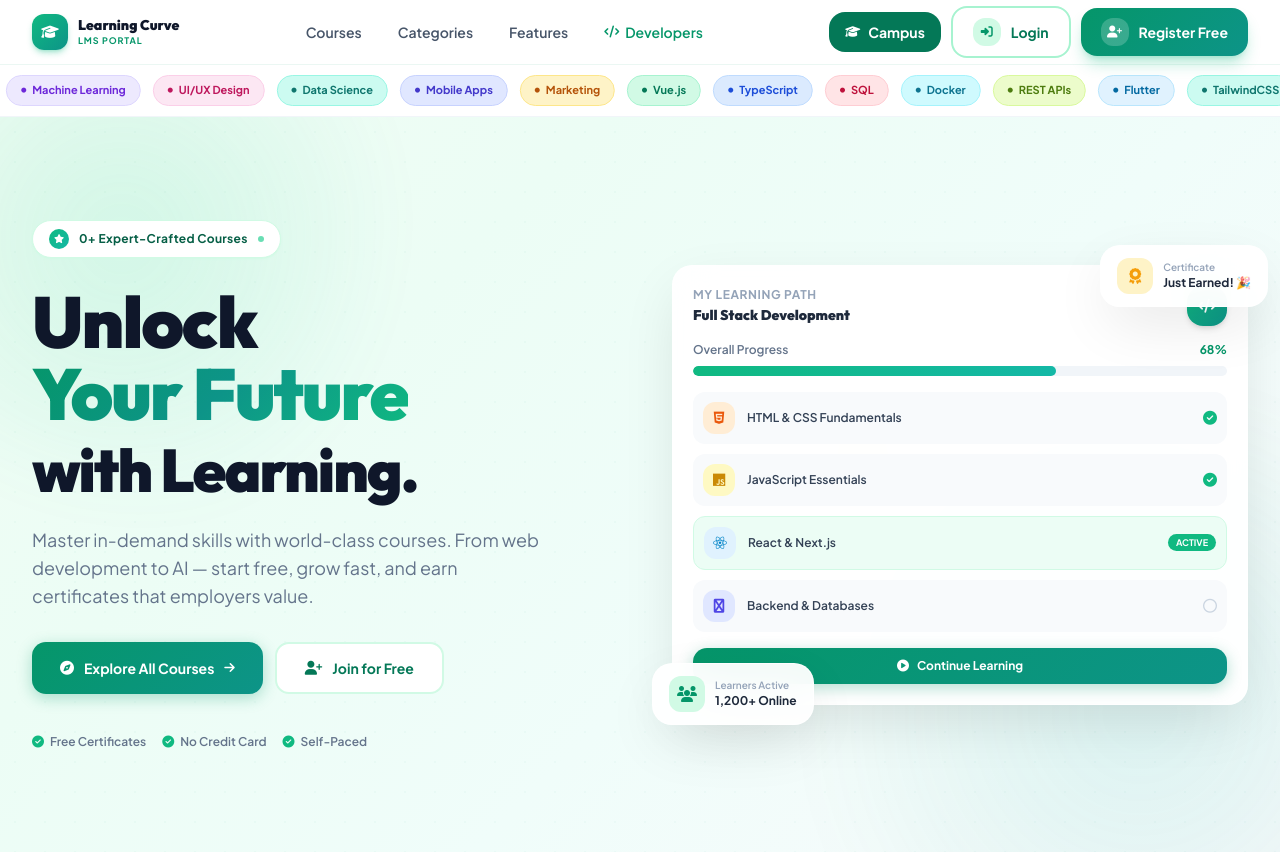
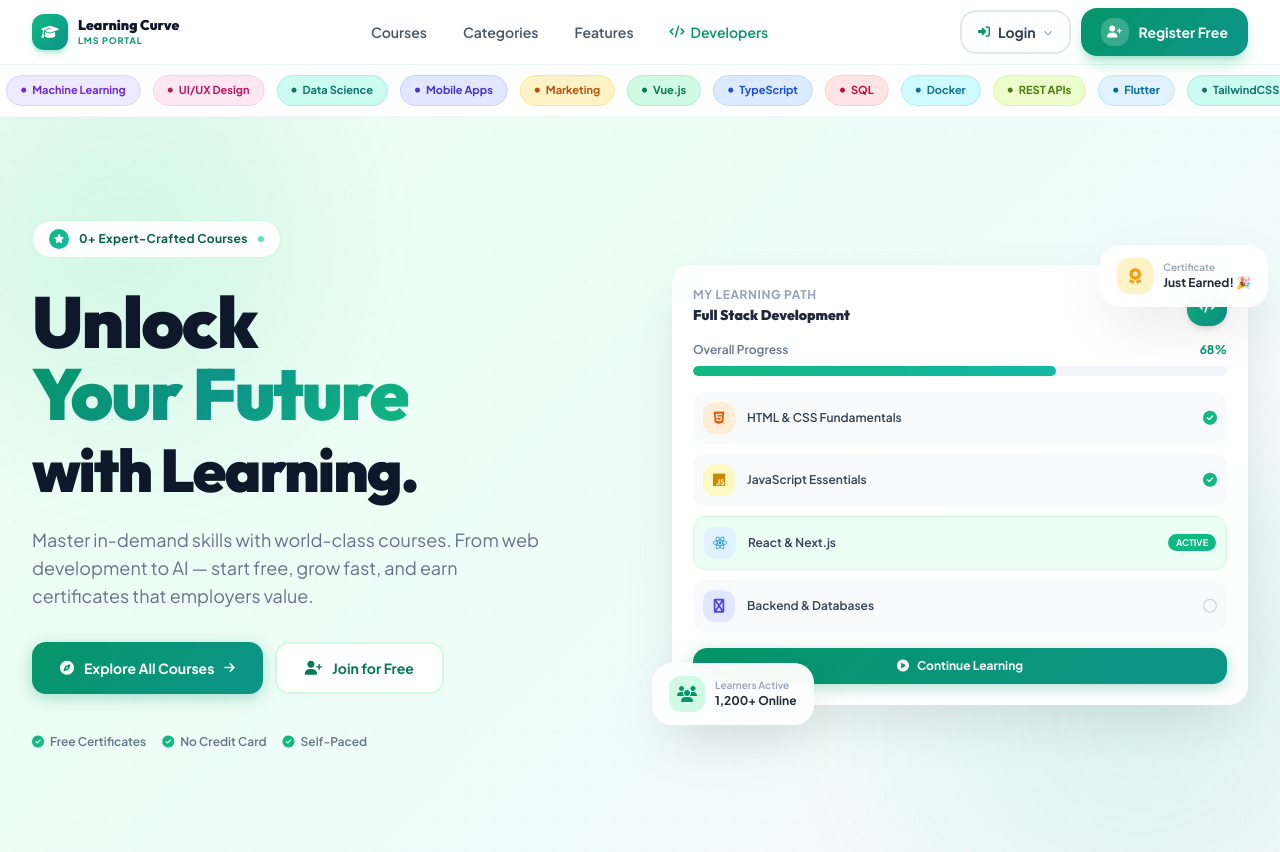
Before and after one commit to redmiinternalstorage-ux/learning_system, a Laravel app: page / in a window 1280 px wide. Shown: the top 852 px of the page. Run offline with Laravel 12, Linux system fonts and the light colour scheme; data comes from the database, SQL or seed files in the repository; some libraries are stand-ins or nearby versions.

Commit message:
feat: login-as impersonation, home login dropdown, DB fix, 500 error fixes

```diff
--- a/resources/views/home.blade.php
+++ b/resources/views/home.blade.php
@@ -151,20 +151,64 @@ body { font-family: 'Plus Jakarta Sans', sans-serif; background: #fff; overflow-
                     <span class="hidden sm:inline font-bold">Dashboard</span>
                 </a>
             @else
-                {{-- Campus Portal Button --}}
-                <a href="{{ route('campus.home') }}"
-                   class="hidden sm:flex items-center gap-2 px-4 py-2.5 rounded-2xl bg-emerald-700 hover:bg-emerald-600 text-white font-bold text-sm transition-all duration-200">
-                    <i class="fa-solid fa-graduation-cap text-xs"></i>
-                    <span>Campus</span>
-                </a>
-                {{-- Login Button --}}
-                <a href="{{ route('login') }}"
-                   class="hidden sm:flex items-center gap-2.5 px-5 py-2.5 rounded-2xl border-2 border-emerald-200 bg-white hover:bg-emerald-50 hover:border-emerald-400 text-emerald-700 font-bold text-sm transition-all duration-200 group">
-                    <span class="w-7 h-7 rounded-xl bg-emerald-100 group-hover:bg-emerald-200 flex items-center justify-center transition flex-shrink-0">
+                {{-- Login As dropdown --}}
+                <div class="relative hidden sm:block" id="login-as-dropdown-wrap">
+                    <button onclick="toggleLoginDropdown()" id="login-as-btn"
+                            class="flex items-center gap-2 px-4 py-2.5 rounded-2xl border-2 border-slate-200 bg-white hover:bg-slate-50 hover:border-emerald-300 text-slate-700 font-bold text-sm transition-all duration-200">
                         <i class="fa-solid fa-right-to-bracket text-emerald-600 text-xs"></i>
-                    </span>
-                    <span>Login</span>
-                </a>
+                        <span>Login</span>
+                        <i class="fa-solid fa-chevron-down text-[9px] text-slate-400 transition-transform" id="login-chevron"></i>
+                    </button>
+                    {{-- Dropdown menu --}}
+                    <div id="login-dropdown" class="hidden absolute right-0 top-full mt-2 w-64 bg-white border border-slate-200 rounded-2xl shadow-xl shadow-slate-200/60 z-50 overflow-hidden">
+                        <div class="p-3 border-b border-slate-100">
+                            <p class="text-[9px] font-black uppercase tracking-widest text-slate-400">Choose Login Type</p>
+                        </div>
+                        {{-- Student Login --}}
+                        <a href="{{ route('login') }}"
+                           class="flex items-center gap-3 px-4 py-3.5 hover:bg-emerald-50 transition group">
+                            <div class="w-9 h-9 rounded-xl bg-emerald-100 group-hover:bg-emerald-200 flex items-center justify-center flex-shrink-0 transition">
+                                <i class="fa-solid fa-user-graduate text-emerald-600 text-sm"></i>
+                            </div>
+                            <div>
+                                <p class="font-bold text-slate-800 text-sm group-hover:text-emerald-700">Student / Learner</p>
+                                <p class="text-[10px] text-slate-400 mt-0.5">Access courses, tasks & certificates</p>
+                            </div>
+                            <i class="fa-solid fa-arrow-right text-[10px] text-slate-300 group-hover:text-emerald-500 ml-auto transition"></i>
+                        </a>
+                        {{-- Admin / Staff Login --}}
+                        <a href="{{ route('admin.login') }}"
+                           class="flex items-center gap-3 px-4 py-3.5 hover:bg-rose-50 transition group border-t border-slate-100">
+                            <div class="w-9 h-9 rounded-xl bg-rose-100 group-hover:bg-rose-200 flex items-center justify-center flex-shrink-0 transition">
+                                <i class="fa-solid fa-shield-halved text-rose-600 text-sm"></i>
+                            </div>
+                            <div>
+                                <p class="font-bold text-slate-800 text-sm group-hover:text-rose-700">Admin / Staff</p>
+                                <p class="text-[10px] text-slate-400 mt-0.5">Management & admin panel access</p>
+                            </div>
+                            <i class="fa-solid fa-arrow-right text-[10px] text-slate-300 group-hover:text-rose-500 ml-auto transition"></i>
+                        </a>
+                        {{-- Campus Login --}}
+                        <a href="{{ route('campus.login') }}"
+                           class="flex items-center gap-3 px-4 py-3.5 hover:bg-teal-50 transition group border-t border-slate-100">
+                            <div class="w-9 h-9 rounded-xl bg-teal-100 group-hover:bg-teal-200 flex items-center justify-center flex-shrink-0 transition">
+                                <i class="fa-solid fa-graduation-cap text-teal-600 text-sm"></i>
+                            </div>
+                            <div>
+                                <p class="font-bold text-slate-800 text-sm group-hover:text-teal-700">Campus Program</p>
+                                <p class="text-[10px] text-slate-400 mt-0.5">Academic learning portal</p>
+                            </div>
+                            <i class="fa-solid fa-arrow-right text-[10px] text-slate-300 group-hover:text-teal-500 ml-auto transition"></i>
+                        </a>
+                        {{-- Register link at bottom --}}
+                        <div class="p-3 bg-slate-50 border-t border-slate-100">
+                            <a href="{{ route('register') }}"
+                               class="flex items-center justify-center gap-2 w-full py-2 rounded-xl bg-emerald-600 hover:bg-emerald-700 text-white font-bold text-xs transition">
+                                <i class="fa-solid fa-user-plus text-[10px]"></i> New here? Register Free
+                            </a>
+                        </div>
+                    </div>
+                </div>
                 {{-- Register Button --}}
                 <a href="{{ route('register') }}"
                    class="flex items-center gap-2.5 px-5 py-2.5 rounded-2xl btn-green text-sm font-bold shadow-lg shadow-emerald-500/30 group">
@@ -186,8 +230,21 @@ body { font-family: 'Plus Jakarta Sans', sans-serif; background: #fff; overflow-
         <a href="#categories" class="block py-2.5 px-3 rounded-xl text-sm font-semibold text-slate-700 hover:bg-emerald-50 hover:text-emerald-700 transition">Categories</a>
         <a href="#features" class="block py-2.5 px-3 rounded-xl text-sm font-semibold text-slate-700 hover:bg-emerald-50 hover:text-emerald-700 transition">Features</a>
         @guest
-        <a href="{{ route('login') }}" class="block py-2.5 px-3 rounded-xl text-sm font-semibold text-slate-700 hover:bg-emerald-50 transition">Login</a>
-        <a href="{{ route('register') }}" class="block py-2.5 px-3 rounded-xl text-sm font-bold text-emerald-700 bg-emerald-50 hover:bg-emerald-100 transition">Register Free</a>
+        <div class="pt-2 pb-1 border-t border-slate-100">
+            <p class="text-[9px] font-black uppercase tracking-widest text-slate-400 px-3 mb-2">Login As</p>
+            <a href="{{ route('login') }}" class="flex items-center gap-2.5 py-2.5 px-3 rounded-xl text-sm font-semibold text-slate-700 hover:bg-emerald-50 transition">
+                <i class="fa-solid fa-user-graduate text-emerald-600 text-xs w-4 text-center"></i> Student Login
+            </a>
+            <a href="{{ route('admin.login') }}" class="flex items-center gap-2.5 py-2.5 px-3 rounded-xl text-sm font-semibold text-slate-700 hover:bg-rose-50 transition">
+                <i class="fa-solid fa-shield-halved text-rose-500 text-xs w-4 text-center"></i> Admin / Staff Login
+            </a>
+            <a href="{{ route('campus.login') }}" class="flex items-center gap-2.5 py-2.5 px-3 rounded-xl text-sm font-semibold text-slate-700 hover:bg-teal-50 transition">
+                <i class="fa-solid fa-graduation-cap text-teal-600 text-xs w-4 text-center"></i> Campus Login
+            </a>
+            <a href="{{ route('register') }}" class="mt-2 block py-2.5 px-3 rounded-xl text-sm font-bold text-emerald-700 bg-emerald-50 hover:bg-emerald-100 transition">
+                <i class="fa-solid fa-user-plus text-xs mr-1"></i> Register Free
+            </a>
+        </div>
         @endguest
         @auth
         <a href="{{ route('dashboard') }}" class="block py-2.5 px-3 rounded-xl text-sm font-bold text-emerald-700 bg-emerald-50 hover:bg-emerald-100 transition">My Dashboard</a>
@@ -684,6 +741,27 @@ document.querySelectorAll('a[href^="#"]').forEach(a => {
         document.getElementById('mob-nav')?.classList.add('hidden');
     });
 });
+
+// Login dropdown toggle
+function toggleLoginDropdown() {
+    const dropdown = document.getElementById('login-dropdown');
+    const chevron  = document.getElementById('login-chevron');
+    if (!dropdown) return;
+    const isHidden = dropdown.classList.contains('hidden');
+    dropdown.classList.toggle('hidden', !isHidden);
+    if (chevron) chevron.style.transform = isHidden ? 'rotate(180deg)' : '';
+}
+
+// Close login dropdown on outside click
+document.addEventListener('click', (e) => {
+    const wrap = document.getElementById('login-as-dropdown-wrap');
+    const dropdown = document.getElementById('login-dropdown');
+    if (wrap && dropdown && !wrap.contains(e.target)) {
+        dropdown.classList.add('hidden');
+        const chevron = document.getElementById('login-chevron');
+        if (chevron) chevron.style.transform = '';
+    }
+});
 </script>
 </body>
 </html>
```
